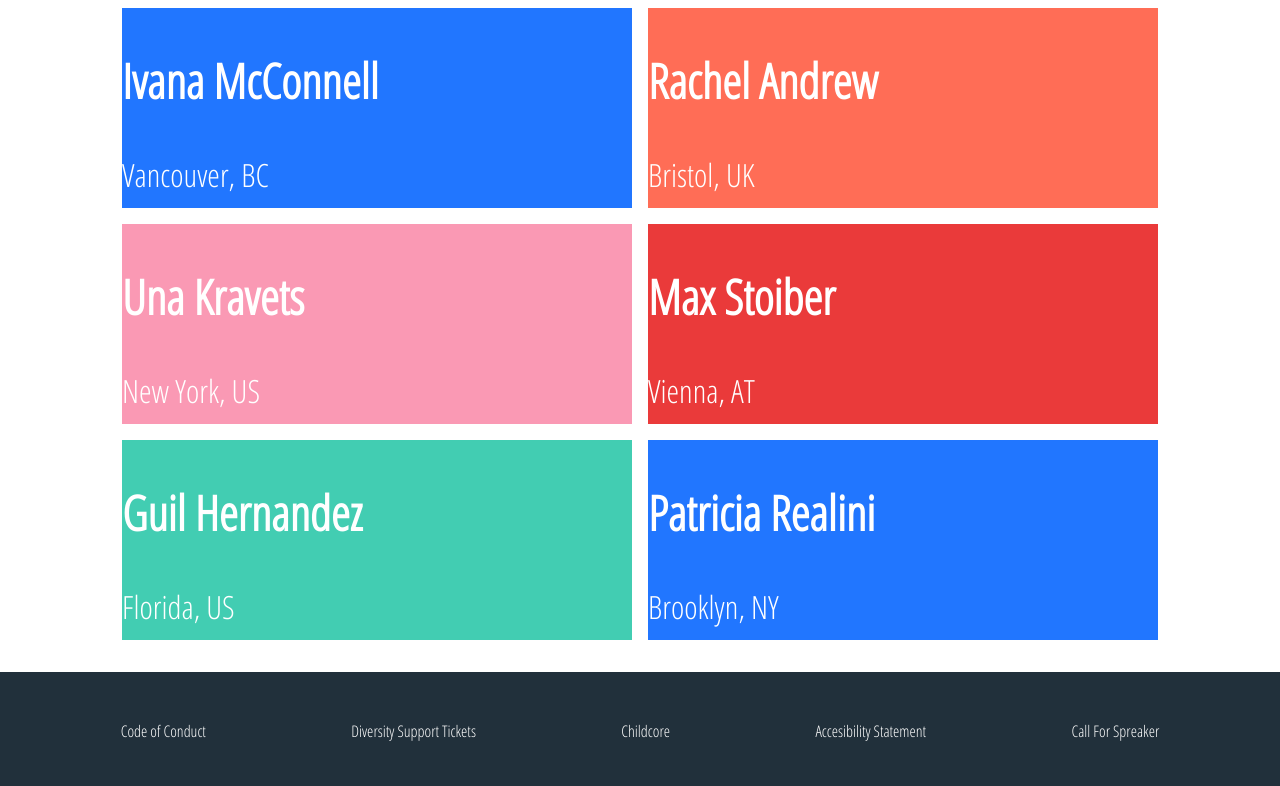
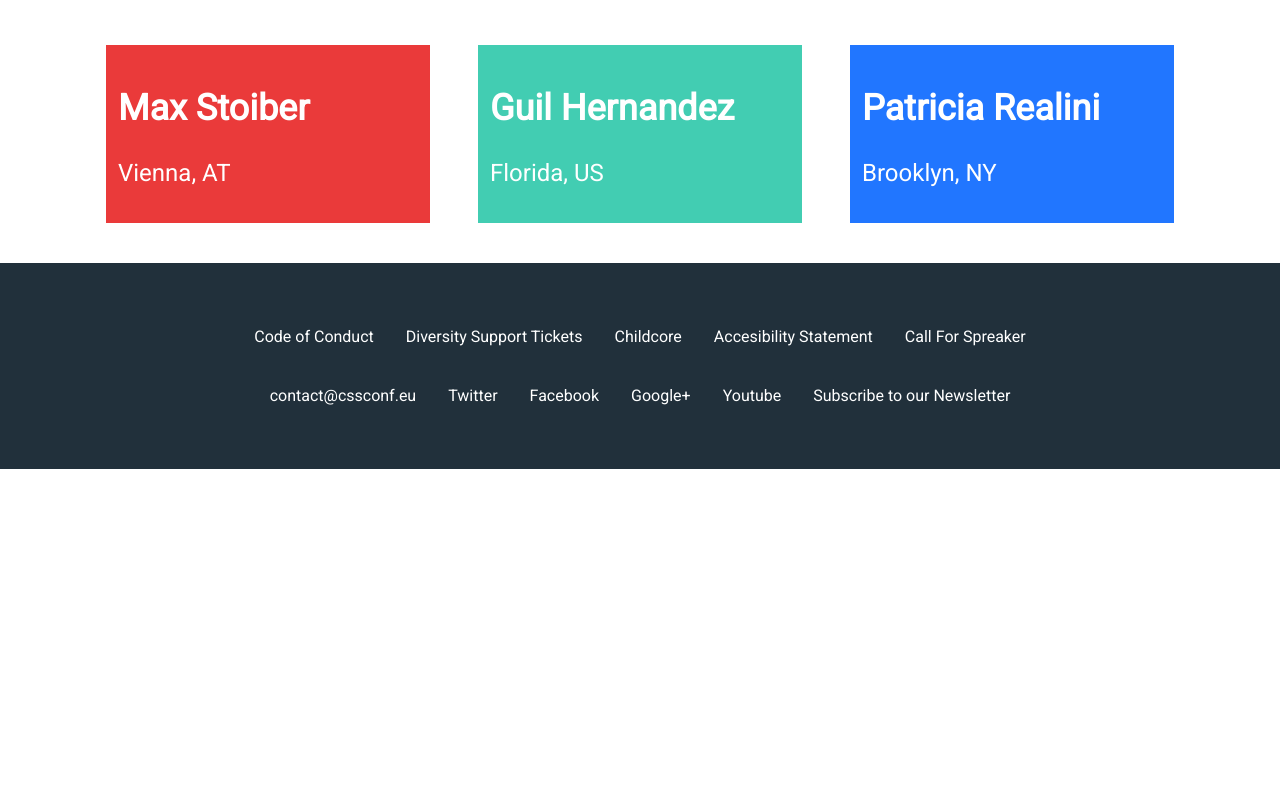
Before and after one commit to hadiakhan785/test, a plain HTML site: page index.html in a window 1280 px wide. Shown: the part 762-1548 px from the top of the page. After the commit the page ends 1231 px from the top, so only its background shows below. Drawn offline with Linux system fonts and the light colour scheme.

Commit message:
issue solve

```diff
--- a/index.html
+++ b/index.html
@@ -5,7 +5,7 @@
     <meta charset="UTF-8">
     <meta name="viewport" content="width=device-width, initial-scale=1.0">
     <meta http-equiv="X-UA-Compatible" content="ie=edge">
-    <link href="https://fonts.googleapis.com/css?family=Open+Sans+Condensed:300" rel="stylesheet">
+    <link href="https://fonts.googleapis.com/css?family=Roboto" rel="stylesheet">
     <link rel="stylesheet" href="style.css">
     <title>CSS confu</title>
 </head>
@@ -117,7 +117,7 @@
     </article>
 
     <footer>
-        <div class="footer-content">
+        <div class="footer-content first-div">
             <div>Code of Conduct</div>
             <div>Diversity Support Tickets</div>
             <div>Childcore</div>
@@ -125,7 +125,7 @@
             <div>Call For Spreaker</div>
         </div>
 
-        <div class="footer-content">
+        <div class="footer-content second-div">
             <div>contact@cssconf.eu</div>
             <div>Twitter</div>
             <div>Facebook</div>
--- a/style.css
+++ b/style.css
@@ -1,16 +1,16 @@
 body{
     display: grid;
-    grid-template-columns: 90px auto 90px;
+    grid-template-columns: 60px auto 60px;
     grid-template-rows: 90px auto auto;
-    grid-gap: 2em;
+    grid-gap: 1em;
     margin: 0;
-    font-family: 'Open Sans Condensed', sans-serif;
+    font-family: 'Roboto', sans-serif;
 }
 
 header {
     grid-column: 1 / -1;
     display: flex;
-    justify-content: space-between;
+    justify-content: space-around;
     align-items: center;
     padding: 1em;
     -webkit-box-shadow: 0px 0px 5px 0px rgba(186,179,186,1);
@@ -28,9 +28,10 @@ header li {
 }
 
 header button {
-    font-family: 'Open Sans Condensed', sans-serif;
+    font-family: 'Roboto', sans-serif;
     border: 2px solid mediumaquamarine;
     background-color: white;
+    color: blue;
     -webkit-box-shadow: 10px 10px 1px 1px rgba(245,237,245,1);
     -moz-box-shadow: 10px 10px 1px 1px rgba(245,237,245,1);
     box-shadow: 10px 10px 1px 1px rgba(245,237,245,1);
@@ -43,15 +44,27 @@ article {
 }
 
 .content-container {
-    display: grid;
+    display: flex;
+    flex-wrap: wrap;
+    justify-content: center;
+    /* flex: 1; */
+
+    /* display: grid;
     grid-template-columns: repeat(auto-fit, minmax(350px, 1fr));
     grid-auto-rows: 200px;
-    grid-gap: 16px;
+    grid-gap: 16px; */
     color: white;
 }
 
+.content-container > div {
+    min-width: 300px;
+    max-width: 500px;
+    margin: 1em;
+    padding: 0.5em;
+}
+
 .content{
-    font-size: 2em;
+    font-size: 1.5em;
 
 }
 
@@ -63,19 +76,46 @@ footer {
 
 .footer-content {
     display: flex;
-    justify-content: space-around;
+    flex-wrap: wrap;
+    justify-content: center;
     margin: 3em;
 }
+
+.first-div {
+    margin-bottom: 0.5em;
+}
+
+.second-div {
+    margin-top: 0.5em;
+}
+
+.footer-content > div {
+    margin: 1em;
+    text-align: center;
+}
+
+
 
 .footer-content > div:hover {
     color: goldenrod;
     cursor: pointer;
 }
 
+@media screen and (max-width: 896px){
+    .content-container > div {
+        width: 350px;
+        margin: 0;
+    }
+}
+
 @media screen and (max-width: 700px) {
     li:nth-last-child(1){
         display: none;
     }
+
+    .footer-content {
+        display: grid;
+     }
 }
 
 
@@ -96,4 +136,5 @@ footer {
     nav {
         display: none;
     }
+
 }
```
